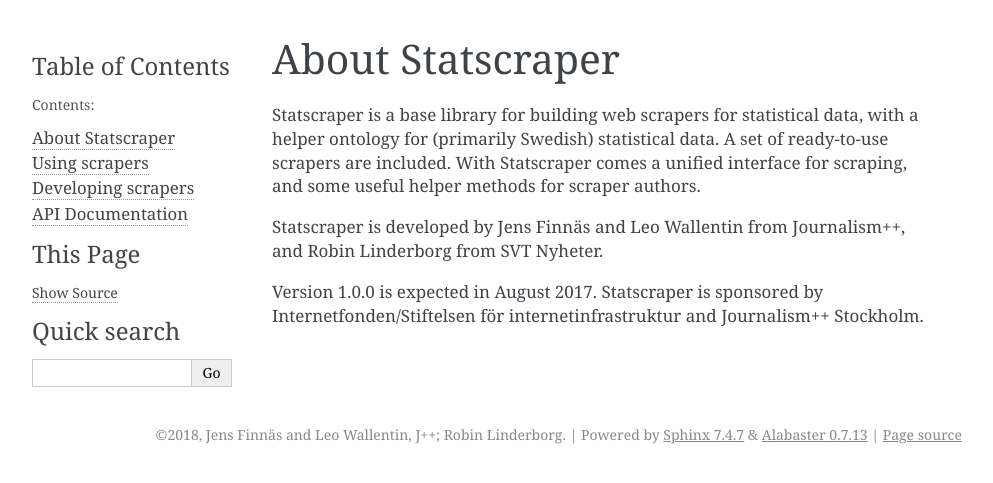
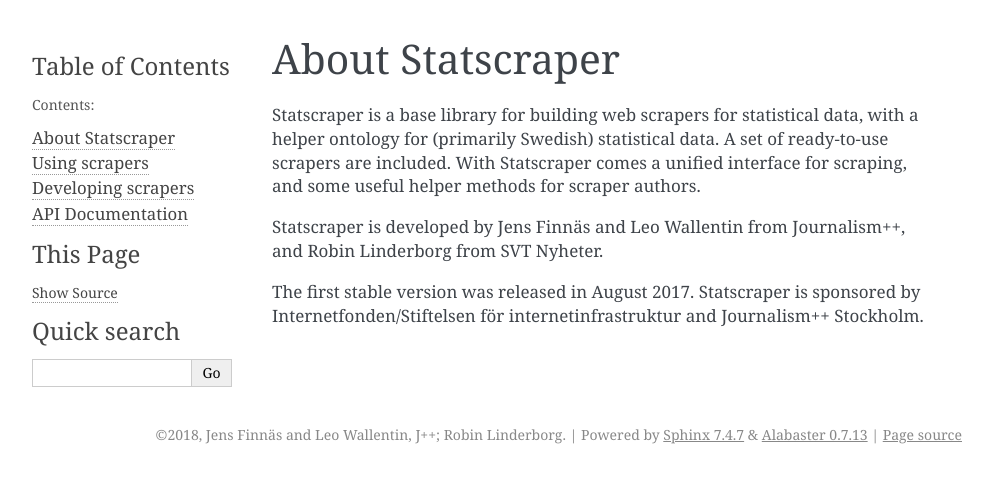
Before and after one commit to jplusplus/statscraper, a Sphinx documentation site: the page built from docs/about.rst, in a window 1280 px wide. Shown: the top 483 px of the page, without its empty margins (148-1141 px from the left). Built offline with Sphinx 7.4.7, drawn with Linux system fonts in a browser that asks for light colours.

Commit message:
released

```diff
--- a/docs/about.rst
+++ b/docs/about.rst
@@ -6,4 +6,4 @@
 
 Statscraper is developed by Jens Finnäs and Leo Wallentin from Journalism++, and Robin Linderborg from SVT Nyheter.
 
-Version 1.0.0 is expected in August 2017. Statscraper is sponsored by Internetfonden/Stiftelsen för internetinfrastruktur and Journalism++ Stockholm.
+The first stable version was released in August 2017. Statscraper is sponsored by Internetfonden/Stiftelsen för internetinfrastruktur and Journalism++ Stockholm.
```
